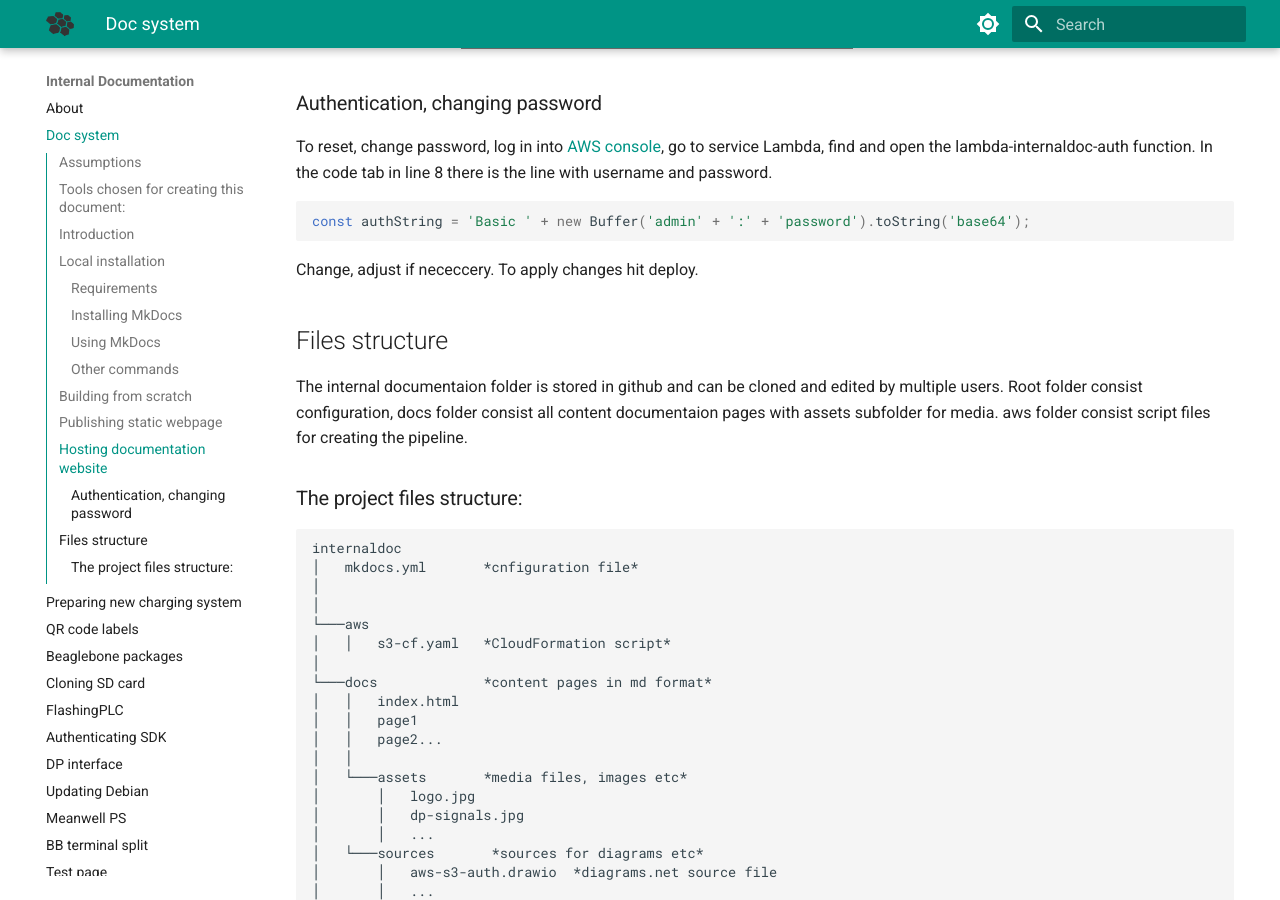
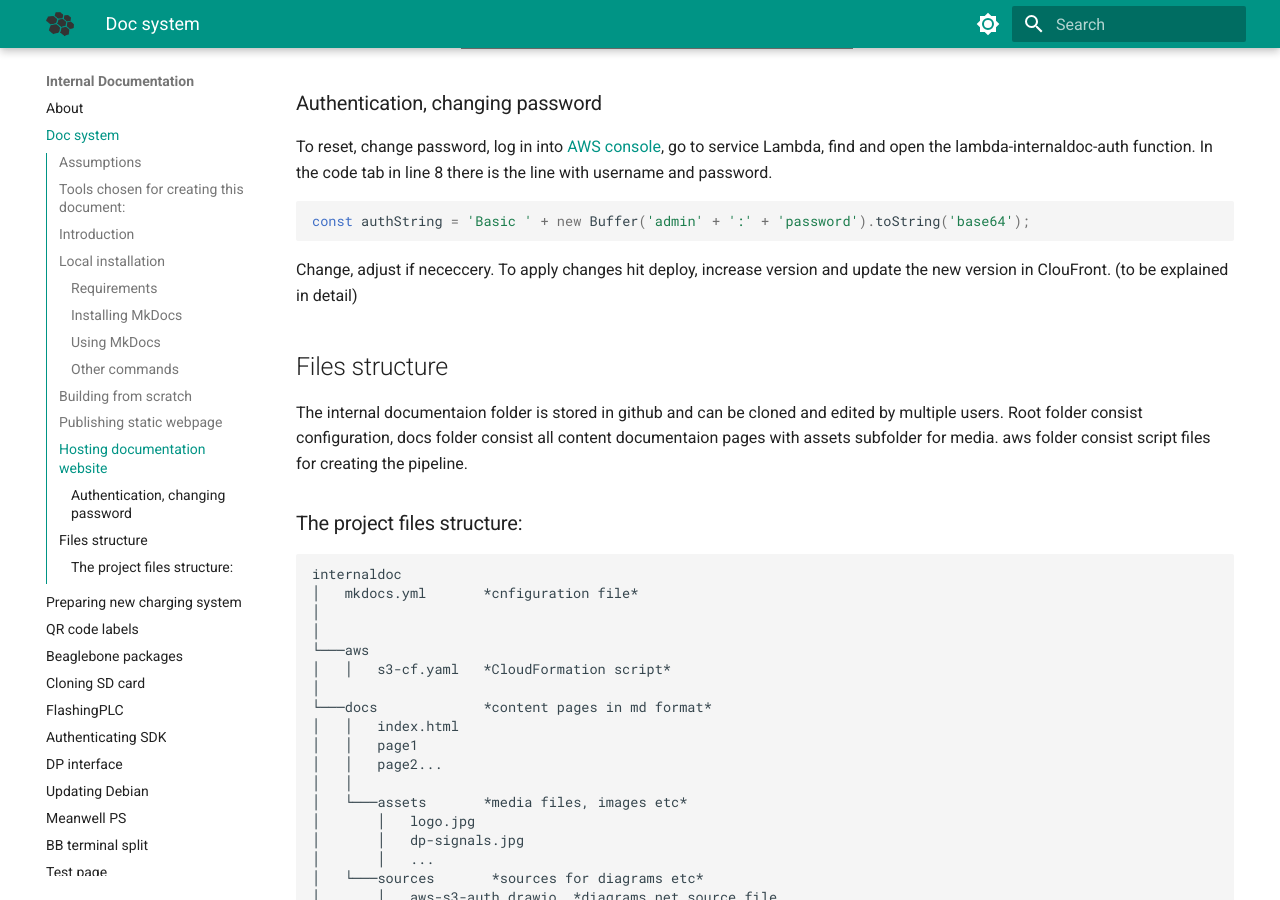
Before and after one commit to g-zajac/mkdosc-playground, an MkDocs documentation site: the page built from docs/mkdocs-intro.md, in a window 1280 px wide and 900 px high, scrolled down 4227 px. Built offline with MkDocs 1.6.1 and Material for MkDocs 9.7.7, drawn with Linux system fonts in a browser that asks for light colours.

Commit message:
add pass change note

````diff
--- a/docs/mkdocs-intro.md
+++ b/docs/mkdocs-intro.md
@@ -163,7 +163,9 @@ In the code tab in line 8 there is the line with username and password.
 ```js
 const authString = 'Basic ' + new Buffer('admin' + ':' + 'password').toString('base64');
 ```
-Change, adjust if nececcery. To apply changes hit deploy.
+Change, adjust if nececcery. To apply changes hit deploy, increase version and update the new version in ClouFront. (to be explained in detail)
+<!-- TODO explain in detail the pass change process, version update in CloudFront -->
+
 
 ## Files structure
 
````
